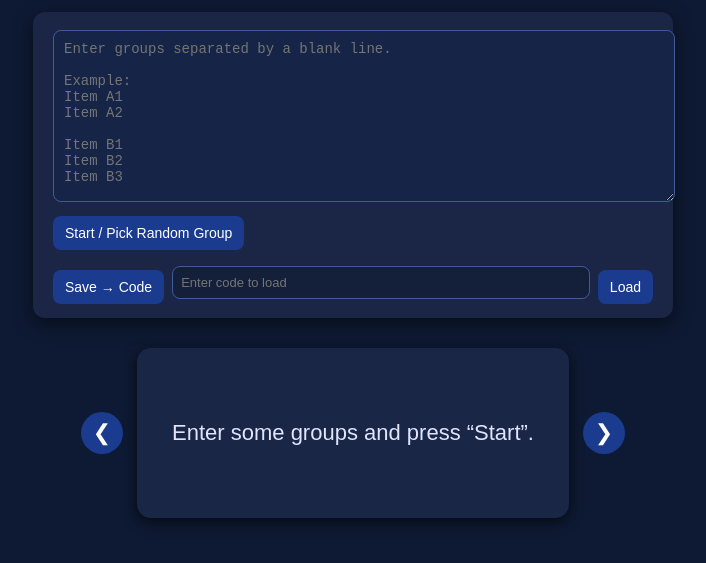
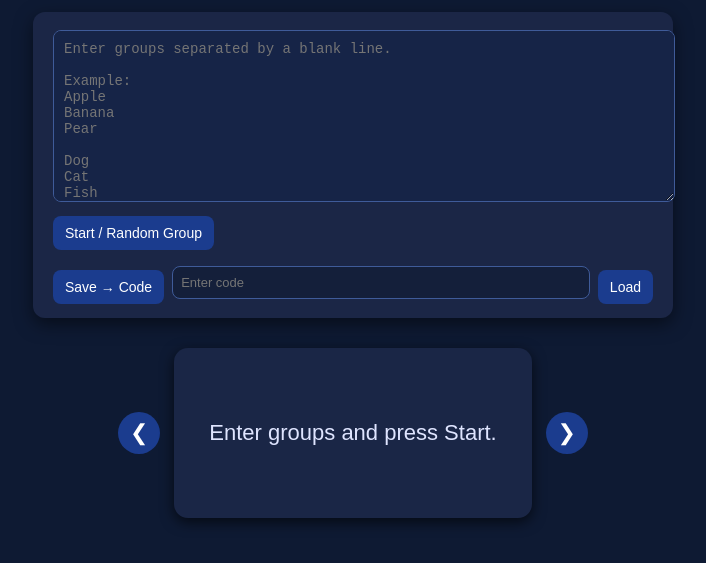
Before and after one commit to arthurbuckroyd-jpg/FlashcardPicker, a website: page public/index.html in a window 1280 px wide. Shown: the part 65-628 px from the top of the page, without its empty margins (287-993 px from the left). Drawn offline with nearby package versions, Linux system fonts and the light colour scheme.

Commit message:
Update index.html

```diff
--- a/public/index.html
+++ b/public/index.html
@@ -3,27 +3,30 @@
 <head>
     <meta charset="UTF-8">
     <title>Flashcard Group Picker</title>
+    <meta name="viewport" content="width=device-width, initial-scale=1.0">
     <link rel="stylesheet" href="style.css">
 </head>
 <body>
+
 <h1>Flashcard Group Picker</h1>
 
 <div class="container">
     <textarea id="groupsInput" placeholder="Enter groups separated by a blank line.
 
 Example:
-Item A1
-Item A2
+Apple
+Banana
+Pear
 
-Item B1
-Item B2
-Item B3"></textarea>
+Dog
+Cat
+Fish"></textarea>
 
-        <button onclick="parseInput()">Start / Pick Random Group</button>
+    <button onclick="parseInput()">Start / Random Group</button>
 
     <div class="save-load-row">
         <button id="saveBtn">Save → Code</button>
-            <input id="loadInput" placeholder="Enter code to load">
+        <input id="loadInput" placeholder="Enter code">
         <button id="loadBtn">Load</button>
     </div>
 </div>
@@ -32,13 +35,12 @@ Item B3"></textarea>
     <div class="arrow left-arrow" onclick="shiftCard(-1)">&#10094;</div>
 
     <div id="flashcard" class="card">
-            Enter some groups and press “Start”.
+        Enter groups and press Start.
     </div>
 
     <div class="arrow right-arrow" onclick="shiftCard(1)">&#10095;</div>
 </div>
 
-    <!-- Compression library for save/load codes -->
 <script src="https://cdnjs.cloudflare.com/ajax/libs/lz-string/1.4.4/lz-string.min.js"></script>
 <script src="script.js"></script>
 </body>
```
Lines whose indentation alone changed are shown as unchanged.
